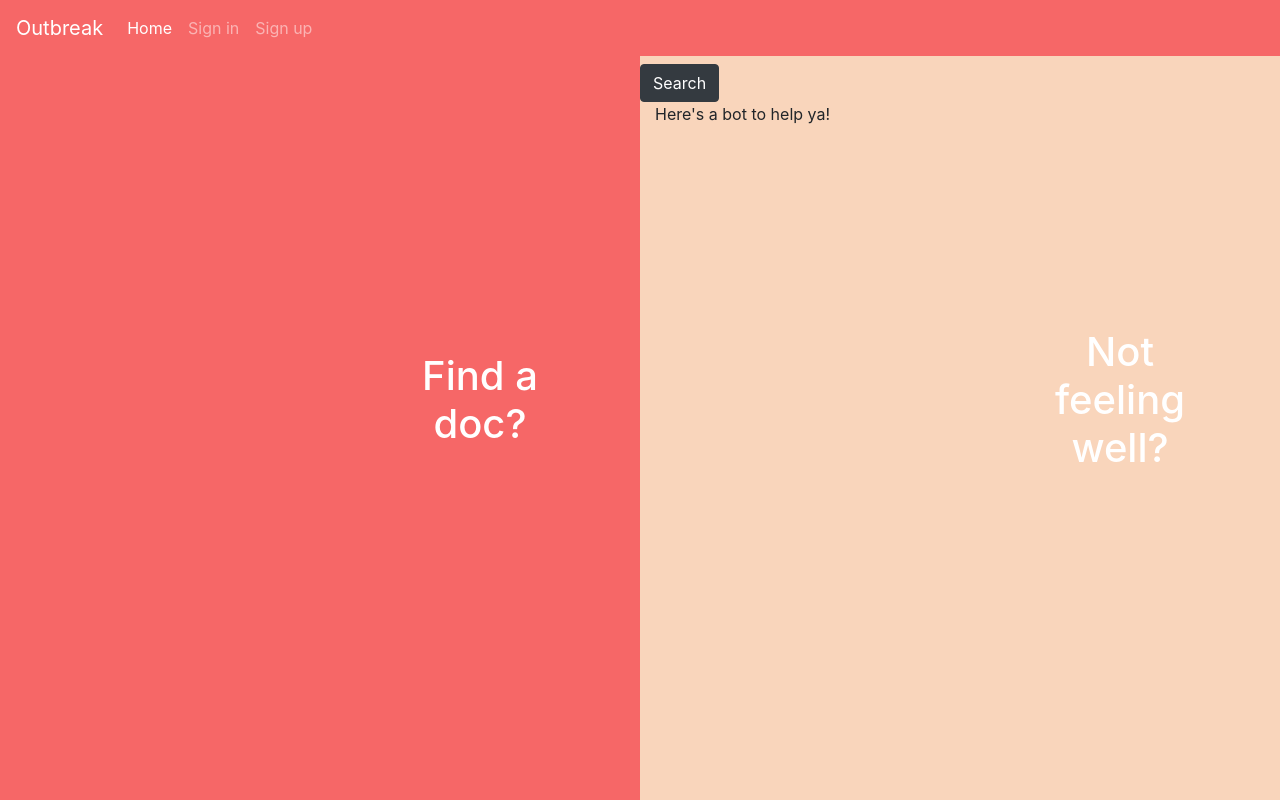
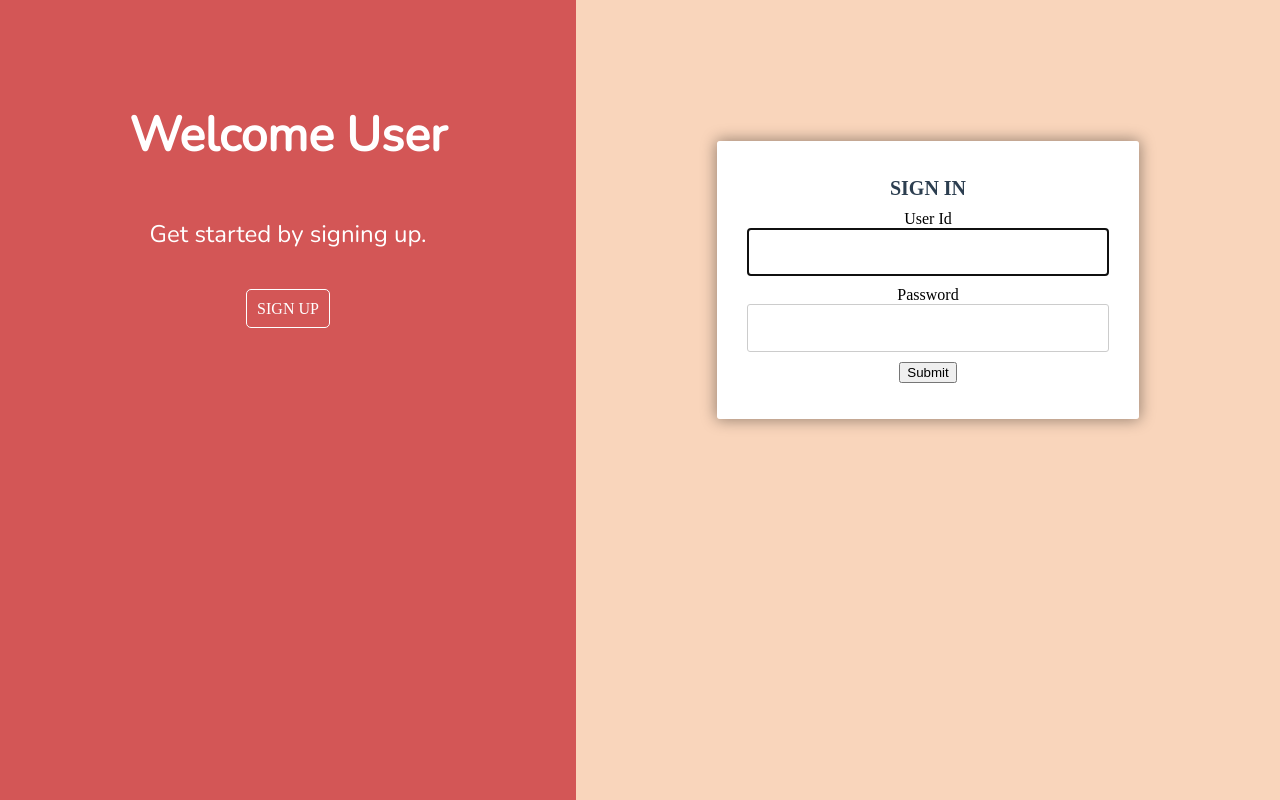
Before and after one commit to KartikKapil/outbreak, a Django app: page /accounts/login/ in a window 1280 px wide. Run offline with Django 3.2, Linux system fonts and the light colour scheme; some libraries are stand-ins or nearby versions.

Commit message:
sinup not working

```diff
--- a/accounts/forms.py
+++ b/accounts/forms.py
@@ -8,7 +8,7 @@ class UserForm (UserCreationForm):
 
     class Meta:
         model = User
-        fields = {'user_id'}
+        fields = {'user_id', 'password1', 'password2'}
 
 
 class PatientForm (forms.ModelForm):
--- a/accounts/urls.py
+++ b/accounts/urls.py
@@ -4,7 +4,7 @@ from . import views
 
 urlpatterns = [
     path('login/', djViews.LoginView.as_view(
-        template_name='home.html'), name='login'),
+        template_name='accounts/signIn.html'), name='login'),
     path('logout/', djViews.LogoutView.as_view(), name='logout'),
     path('signup/patient/', views.signup_p, name='signup_p'),
     path('signup/hospital/', views.signup_h, name='signup_h'),
--- a/accounts/views.py
+++ b/accounts/views.py
@@ -30,7 +30,7 @@ def signup_p(request):
     else:
         userForm = UserForm()
         patientForm = PatientForm()
-    return render(request, 'accounts/patient/signup.html', {'userForm': userForm, 'patientForm': patientForm})
+    return render(request, 'accounts/patient/signUp.html', {'userForm': userForm, 'patientForm': patientForm})
 
 def signup_h(request):
     if(request.POST):
--- a/list_hospital/views.py
+++ b/list_hospital/views.py
@@ -48,24 +48,24 @@ def inialize_interview(request):
 
 def interview(request, age, sex):
     case_id=0
-    print(type(age),type(sex))
 
     question_item = "Init question?"
     global mentions
     global evidence
     global complaints
     if not request.POST:
+        print(complaints)
         time.sleep(0.01)
         mentions, evidence, question_item = read_complaints(complaints, evidence, age, sex, auth_string, case_id, language_model=None)
     if request.POST:
         time.sleep(0.01)
         diagnosis, question_item, evidence = conduct_interview(evidence, request.POST['ans'], age, sex, case_id, auth_string)
         if(question_item == None):
-            return redirect('list_hospitals', disease = diagnosis[0]['name']['data'])
+            return redirect('list_hospitals', disease = diagnosis[0]['name'])
     return render(request, 'list_hospitals/interview.html', {'question': question_item})
 
 def initalise_chatbot(request, complaint):
-    complaints.extend(complaint)
+    complaints.append(complaint)
     return redirect('confirmation')
 
 def take_symptoms(request):
--- a/static/css/style.css
+++ b/static/css/style.css
@@ -49,15 +49,15 @@ body {
     text-align: center;
     position: absolute;
     top: 50%;
-    left: 50%;
-    transform: translate(-50%, -50%);
+    /* left: 50%;
+    transform: translate(-50%, -50%); */
 }
 
 .docform{
     position: absolute;
     top: 50%;
     left: 50%;
-    transform: translate(-50%, -50%);
+    transform: translate(-50%, 175%);
     align-content: center;
     opacity: 0;
 }
--- a/static/scripts/animations.js
+++ b/static/scripts/animations.js
@@ -10,9 +10,8 @@ $(document).ready(function(){
         }, 500);
 
         $(this).find(".heading").stop().delay(150).animate({
-            top: "10%",
-            left: "20%",
-            transform: "translate(-50%, -50%)"
+            top: "20%",
+            left: "20%"
         }, 500);
 
         $(this).find(".docform").stop().delay(150).animate({
--- /dev/null
+++ b/templates/accounts/signIn.html
@@ -0,0 +1,121 @@
+
+<html lang="en">
+<head>
+    <meta charset="UTF-8">
+    <meta name="viewport" content="width=device-width, initial-scale=1.0">
+    <meta http-equiv="X-UA-Compatible" content="ie=edge">
+    <title>Document</title>
+    <link href="https://fonts.googleapis.com/css?family=Nunito&display=swap" rel="stylesheet">
+    <style>
+        body {
+            margin: 0;
+            padding: 0;
+        }
+#wrapper {
+  display: grid;
+  grid-template-columns: 45% 55%;
+  column-gap: 0px;
+  height: 100%;
+background-color:#f9d5bb;
+}
+
+#up {
+
+  background-color:#d35656 ;
+}
+fieldset{
+    background: white;
+	border: 0 none;
+	border-radius: 3px;
+	box-shadow: 0 0 15px 1px rgba(0, 0, 0, 0.4);
+	padding: 20px 30px;
+	box-sizing: border-box;
+	width: 60%;
+    margin: 20% 20%;
+    text-align: center;
+}
+fieldset input{
+    padding: 15px;
+	border: 1px solid #ccc;
+	border-radius: 3px;
+	margin-bottom: 10px;
+	width: 100%;
+	box-sizing: border-box;
+	font-family: montserrat;
+	color: #2C3E50;
+	font-size: 13px;
+}
+fieldset .action-button{
+    width: 100px;
+	background: #d35656;
+	font-weight: bold;
+	color: white;
+	border: 0 none;
+	border-radius: 1px;
+	cursor: pointer;
+	padding: 10px 5px;
+	margin: 10px 5px;
+}
+.fs-title {
+	font-size: 20px;
+	text-transform: uppercase;
+	color: #2C3E50;
+	margin-bottom: 10px;
+}
+#up{
+    text-align: center;
+}
+#up h1{
+    color: white;
+    padding: 70px 20px 0px 20px;
+    font-family: 'Nunito', sans-serif;
+    font-size: 300%;
+}
+#up p{
+    color: white;
+    font-family: 'Nunito', sans-serif;
+    font-size: 150%;
+    margin:50px;
+
+}
+
+#up a{
+    text-decoration: none;
+    color:white;
+    padding:10px;
+    border:solid white 1px;
+    border-radius:5px;
+    margin:40%;
+}
+
+#up a:hover{
+    color:#2C3E50;
+    background-color: white;
+}
+fieldset .action-button:hover{
+box-shadow: 0 0 0 2px white, 0 0 0 3px #f9d5bb ;
+}
+    </style>
+</head>
+<body>
+    <div id="wrapper">
+    <div id="up"><h1>Welcome User</h1><p>Get started by signing up.<br></p>
+    <div>
+    <a href="{% url 'signup_p' %}">SIGN UP</a></div>
+
+    </div>
+    <div id="in"><fieldset><h2 class="fs-title">sign in</h2>
+        <form method="post"> {% csrf_token %}
+            <label>User Id</label>
+            {{ form.username }}
+            <!-- <input type="text" name="user_id" placeholder="Username" /> -->
+            <label>Password</label>
+            {{ form.password }}
+            <!-- <input type="password" name="password" placeholder="Password" /> -->
+            <button type="submit">Submit</button>
+            <!-- <input type="submit" name="next" class="next action-button"/> -->
+        </form>
+    </fieldset></div>
+
+</body>
+</html>
--- a/templates/base.html
+++ b/templates/base.html
@@ -9,7 +9,7 @@
         <link rel="stylesheet" href="https://maxcdn.bootstrapcdn.com/bootstrap/4.4.1/css/bootstrap.min.css">
         <title>OUTBREAK</title>
     </head>
-    <style>
+    <!-- <style>
     body {
         overflow: hidden;
     }
@@ -89,7 +89,7 @@
     .dot.standby {
         background-color: #ffff00;
     }
-    </style>
+    </style> -->
     <body>
         <nav class="navbar fixed-top navbar-expand-lg navbar-dark bg-custom">
             <a class="navbar-brand" href="#">Outbreak</a>
@@ -102,10 +102,13 @@
                         <a class="nav-link" href="#">Home <span class="sr-only">(current)</span></a>
                     </li>
                     <li class="nav-item">
-                        <a class="nav-link" href="#">Sign in</a>
+                        <a class="nav-link" href="{% url 'login' %}">Sign in</a>
                     </li>
                     <li class="nav-item">
-                        <a class="nav-link" href="#">Sign up</a>
+                        <a class="nav-link" href="{% url 'signup_p' %}">Patient Sign up</a>
+                    </li>
+                    <li class="nav-item">
+                        <a class="nav-link" href="{% url 'signup_h' %}">Hospital Sign up</a>
                     </li>
                 </ul>
             </div>
--- a/templates/home.html
+++ b/templates/home.html
@@ -1,10 +1,47 @@
 {% extends 'base.html' %}
 {% load static %}
 {% block content %}
-<script src="{% static 'scripts/animations.js' %}"></script>
+<!-- <script src="/home/kartik/Desktop/outbreak/static/scripts/animations.js"></script> -->
+
 <script src="https://ajax.googleapis.com/ajax/libs/jquery/3.4.1/jquery.min.js"></script>
 <script src="https://cdnjs.cloudflare.com/ajax/libs/popper.js/1.16.0/umd/popper.min.js"></script>
 <script src="https://maxcdn.bootstrapcdn.com/bootstrap/4.4.1/js/bootstrap.min.js"></script>
+<script>$(document).ready(function(){
+    var partWidth = $(".part").width();
+    var partHeight = $(".part").width();
+
+    $(".part").mouseenter(function(){
+        $(this).addClass("active");
+
+        $('html, body').stop().delay(100).animate({
+            scrollTop: $(this).offset().top
+        }, 500);
+
+        $(this).find(".heading").stop().delay(150).animate({
+            top: "20%",
+            left: "0%"
+        }, 500);
+
+        $(this).find(".docform").stop().delay(150).animate({
+            opacity: 1
+        }, 500);
+
+    });
+
+    $(".part").mouseleave(function(){
+        $(this).removeClass("active");
+
+        $(this).find(".heading").stop().delay(150).animate({
+            top: "50%",
+            left: "0%",
+            transform: "translate(-50%, -50%)"
+        }, 500);
+
+        $(this).find(".docform").stop().delay(150).animate({
+            opacity: 0
+        }, 400);
+    });
+});</script>
 <div class="container-fluid">
     <div class="row">
         <div class="col-lg-6 part" style="background-color: #f66767">
@@ -30,15 +67,14 @@
                 <div class="col-lg-6 order-irst"style="height: 100%; position: absolute; top: 0; right: 0">
                     <h1 class="heading">Not feeling well?</h1>
                 </div>
-                <div class="col-lg-6 order-2">
-                    <span>Here's a bot to help ya!</span>
+                <div class="col-lg-6 docform d-flex justify-content-center" >
+                    <form method="POST"> {% csrf_token %}
+                        <div class="form-group">
+                            <input type="text" name="complaint" class="form-control-lg" id="ailment" placeholder="Type an ailment or speciality">
+                        </div>
+                        <button type="submit" class="btn btn-dark">Search</button>
+                    </form>
                 </div>
-                <form method="POST"> {% csrf_token %}
-                    <div class="form-group">
-                        <input type="text" name="complaint" class="form-control-lg" id="ailment" placeholder="Type an ailment or speciality">
-                    </div>
-                    <button type="submit" class="btn btn-dark">Search</button>
-                </form>
             </div>
         </div>
     </div>
--- a/templates/list_hospitals/complaints.html
+++ b/templates/list_hospitals/complaints.html
@@ -1,6 +1,10 @@
 {% extends 'base.html' %}
 
 {% block content %}
+<style>form{
+    margin-top: 10%;
+    text-align: center;
+}</style>
     <form method="post">{% csrf_token %}
         <label for="ans">Enter your Complaint: </label>
         <input type="text" name="ans">
--- a/templates/list_hospitals/interview.html
+++ b/templates/list_hospitals/interview.html
@@ -1,4 +1,8 @@
 {% extends 'base.html' %} {% block content %}
+<style>form{
+    margin-top: 10%;
+    text-align: center;
+}</style>
 <form method="post">
     {% csrf_token %}
     <label for="ans">{{question}}</label>
```
Also changed, not shown: templates/accounts/patient/signUp.html (added, +422 -0 lines), templates/list_hospitals/confirmation.html (+4 -4 lines), db.sqlite3. Lines whose indentation alone changed are shown as unchanged.
